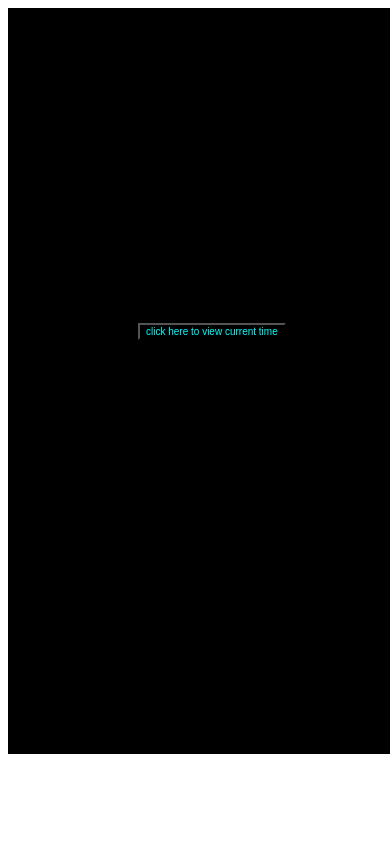
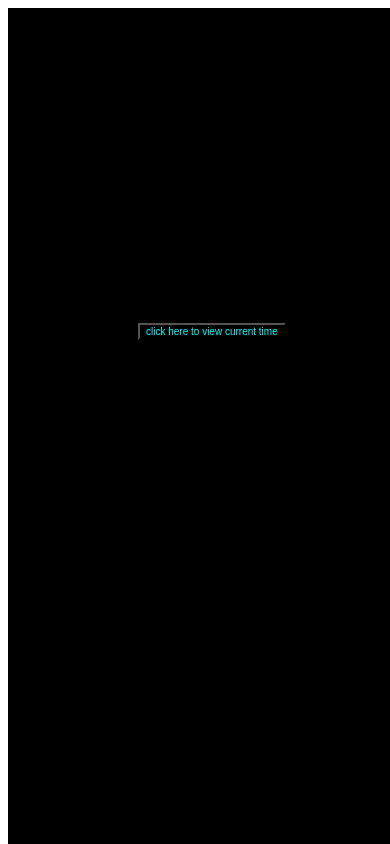
Before and after one commit to Prabhat-6789/digital-watch, a plain HTML site: page index.html in a window 390 px wide. Shown: the top 844 px of the page. Drawn offline with Linux system fonts and the light colour scheme.

Commit message:
Update digital.css

```diff
--- a/digital.css
+++ b/digital.css
@@ -44,7 +44,7 @@
     #kamal
     {
         width: 848px;
-        height:746px;
+        height:2000px;
     }
 
     #time
@@ -82,7 +82,7 @@
     }
     #kamal
     {
-        height:746px;
+        height:2000px;
         width:500px;
     }
 }
```
